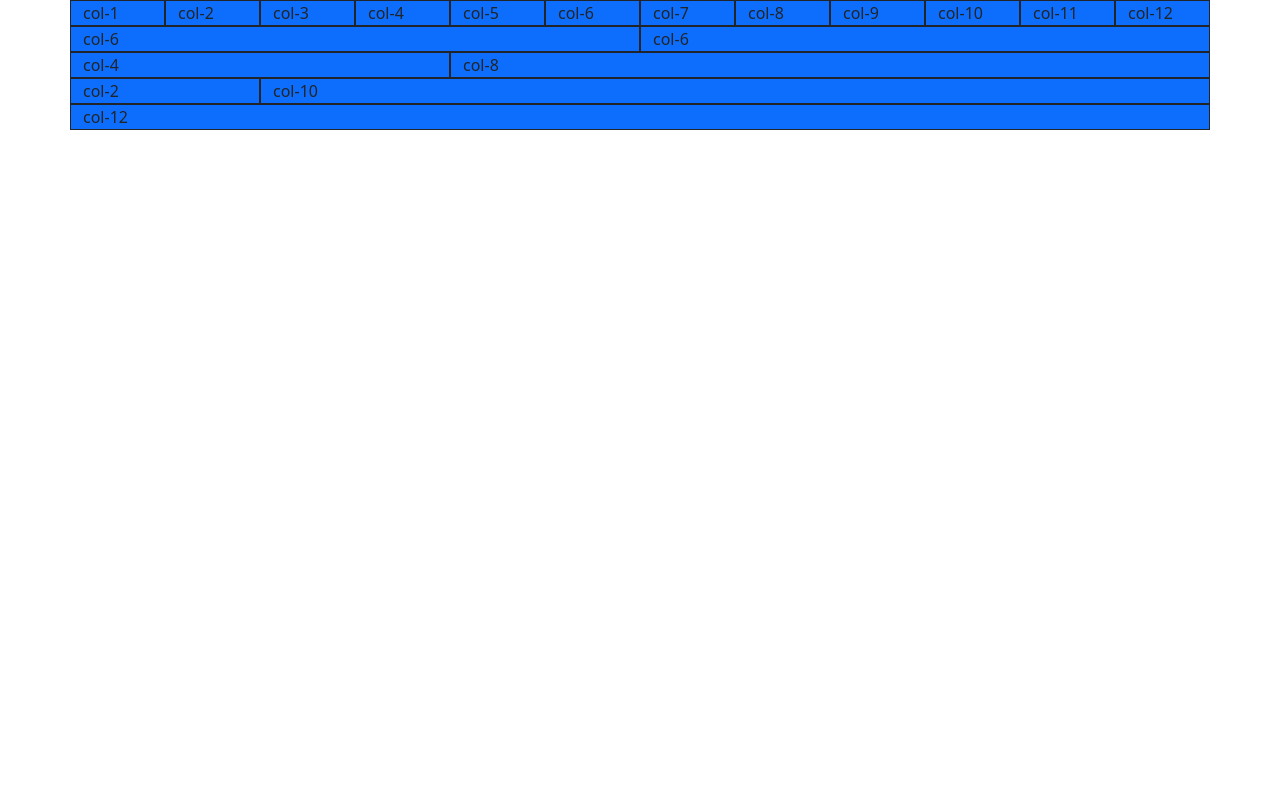
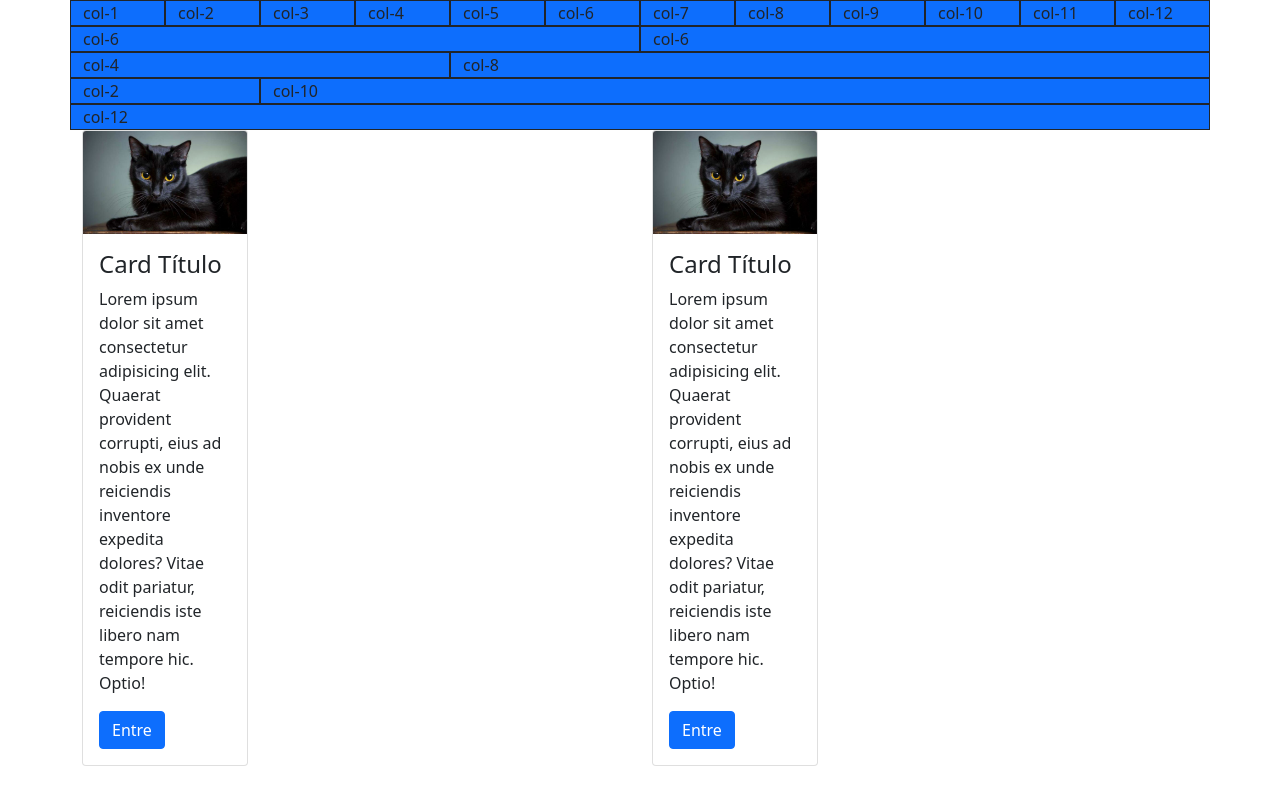
Before and after one commit to treinaweb/treinaweb-bootstrap-primeiros-passos, a plain HTML site: page Primeiros Passos/grid systen.html in a window 1280 px wide. Drawn offline with nearby package versions, Linux system fonts and the light colour scheme.

```diff
--- a/Primeiros Passos/grid systen.html
+++ b/Primeiros Passos/grid systen.html
@@ -105,5 +105,31 @@
             </div>
         </div>
     </div>
+
+    <div class="container">
+        <div class="row">
+            <div class="col-2">
+                <div class="card">
+                    <img src="img/Gato-Preto.jpg" alt="Gato" class="card-img-top">
+                    <div class="card-body">
+                        <h4 class="card-title">Card Título</h4>
+                        <p class="card-text">Lorem ipsum dolor sit amet consectetur adipisicing elit. Quaerat provident corrupti, eius ad nobis ex unde reiciendis inventore expedita dolores? Vitae odit pariatur, reiciendis iste libero nam tempore hic. Optio!</p>
+                        <button class="btn btn-primary">Entre</button>
+                    </div>
+                </div>
+            </div>
+            <div class="col-2 offset-4">
+                <div class="card">
+                    <img src="img/Gato-Preto.jpg" alt="Gato" class="card-img-top">
+                    <div class="card-body">
+                        <h4 class="card-title">Card Título</h4>
+                        <p class="card-text">Lorem ipsum dolor sit amet consectetur adipisicing elit. Quaerat provident corrupti, eius ad nobis ex unde reiciendis inventore expedita dolores? Vitae odit pariatur, reiciendis iste libero nam tempore hic. Optio!</p>
+                        <button class="btn btn-primary">Entre</button>
+                    </div>
+                </div>
+            </div>
+        </div>
+    </div>
+
 </body>
 </html>
```
Also changed, not shown: Primeiros Passos/forms.html (added, +38 -0 lines).
